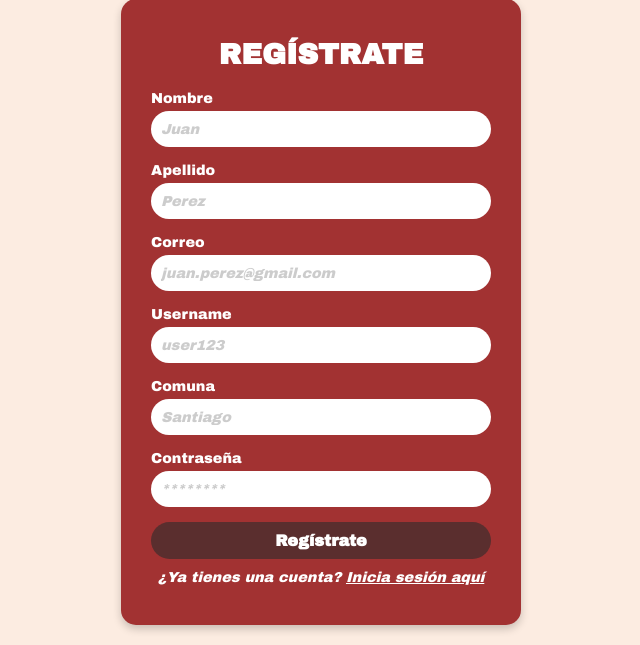
After one commit to Getsuki53/Bookswapp, a PHP site: page /registro.php in a window 1280 px wide. The commit adds this page. Shown: the part 189-834 px from the top of the page, without its empty margins (319-959 px from the left). Run offline with PHP 8.4, Linux system fonts and the light colour scheme.

Commit message:
Add files via upload
REGISTRO QUE SI FUNCIONA, M QUIERO MATAR

```diff
--- a/db.php
+++ b/db.php
@@ -1,13 +1,13 @@
 <?php
 $servername = "localhost";
-$username = "root"; // El usuario predeterminado en XAMPP
-$password = ""; // La contraseña predeterminada en XAMPP es vacía
-$dbname = "tu_base_de_datos"; // Cambia por el nombre de tu base de datos
+$username = "root";
+$password = "";
+$dbname = "bookswap";
 
-// Crear la conexión
+// Crear conexión
 $conn = new mysqli($servername, $username, $password, $dbname);
 
-// Comprobar la conexión
+// Verificar conexión
 if ($conn->connect_error) {
     die("Conexión fallida: " . $conn->connect_error);
 }
--- /dev/null
+++ b/home.php
@@ -0,0 +1 @@
+<h1> Hola <\h1>
--- /dev/null
+++ b/registro.php
@@ -0,0 +1,89 @@
+<?php
+// Inicia sesión y conecta a la base de datos
+session_start();
+include('db.php');
+
+// Verifica si el formulario fue enviado
+if ($_SERVER['REQUEST_METHOD'] == 'POST') {
+    // Recibe los datos del formulario
+    $nombre = $_POST['nombre'];
+    $apellido = $_POST['apellido'];
+    $correo = $_POST['correo'];
+    $username = $_POST['username'];
+    $comuna = $_POST['comuna'];
+    $contrasena = $_POST['password'];
+
+    // Elimina la encriptación de la contraseña
+    // $contrasena_hash = password_hash($contrasena, PASSWORD_DEFAULT);
+
+    // Inserta en la tabla Usuario
+    $sql_usuario = "INSERT INTO Usuario (usu_mail, usu_pass, T_usuario, Oculto)
+                    VALUES ('$correo', '$contrasena', 'Lector', 1)";
+    if ($conn->query($sql_usuario) === TRUE) {
+        // Inserta en la tabla Lector
+        $sql_lector = "INSERT INTO Lector (usu_nom, usu_apellido, usu_mail, usu_username, usu_comuna)
+                       VALUES ('$nombre', '$apellido', '$correo', '$username', '$comuna')";
+        if ($conn->query($sql_lector) === TRUE) {
+            // Redirige al login
+            header("Location: login.php");
+            exit();
+        } else {
+            echo "Error al registrar el usuario en Lector: " . $conn->error;
+        }
+    } else {
+        echo "Error al registrar el usuario en Usuario: " . $conn->error;
+    }
+}
+?>
+
+<!DOCTYPE html>
+<html lang="es">
+<head>
+    <meta charset="UTF-8">
+    <meta name="viewport" content="width=device-width, initial-scale=1.0">
+    <title>Regístrate - BookSwap</title>
+    <link rel="stylesheet" href="styles.css">
+    <link href="https://fonts.googleapis.com/css2?family=Archivo+Black&display=swap" rel="stylesheet">
+</head>
+<body>
+    <!-- Encabezado -->
+    <header>
+        <div class="logo">
+            <a href="index.php">
+                <img src="BookSwap-removebg-preview.png" alt="Logo de BookSwap" class="logo-img">
+            </a>
+        </div>
+        <div class="profile-icon">👤</div>
+    </header>
+
+    <!-- Contenido principal -->
+    <main>
+        <div class="form-container">
+            <h2>Regístrate</h2>
+            <form action="registro.php" method="POST">
+                <label for="nombre">Nombre</label>
+                <input type="text" id="nombre" name="nombre" placeholder="Juan" required>
+
+                <label for="apellido">Apellido</label>
+                <input type="text" id="apellido" name="apellido" placeholder="Perez" required>
+
+                <label for="correo">Correo</label>
+                <input type="email" id="correo" name="correo" placeholder="juan.perez@gmail.com" required>
+
+                <label for="username">Username</label>
+                <input type="text" id="username" name="username" placeholder="user123" required>
+
+                <label for="comuna">Comuna</label>
+                <input type="text" id="comuna" name="comuna" placeholder="Santiago" required>
+
+                <label for="password">Contraseña</label>
+                <input type="password" id="password" name="password" placeholder="********" required>
+
+                <button type="submit">Regístrate</button>
+            </form>
+
+            <p>¿Ya tienes una cuenta? <a href="login.php"><i>Inicia sesión aquí</i></a></p>
+        </div>
+    </main>
+</body>
+</html>
--- a/styles.css
+++ b/styles.css
@@ -186,6 +186,79 @@ main {
     text-decoration: underline;
 }
 
+/* Estilo del contenedor central */
+.form-container {
+    background-color: #A23232; /* Fondo rojo vino */
+    border-radius: 15px;
+    padding: 40px 30px;
+    box-shadow: 0 4px 8px rgba(0, 0, 0, 0.2);
+    max-width: 400px;
+    width: 100%;
+    text-align: center;
+    color: #fff;
+    font-family: 'Archivo Black', sans-serif;
+}
+
+/* Títulos del formulario */
+.form-container h2 {
+    font-size: 1.8rem;
+    margin-bottom: 20px;
+    text-transform: uppercase;
+    font-weight: bold;
+}
+
+/* Etiquetas y campos del formulario */
+.form-container label {
+    display: block;
+    margin-bottom: 5px;
+    font-size: 0.9rem;
+    text-align: left;
+}
+
+.form-container input {
+    width: 100%;
+    padding: 10px;
+    margin-bottom: 15px;
+    border: none;
+    border-radius: 20px;
+    font-size: 0.9rem;
+    color: #5A2E2E; /* Texto oscuro */
+    font-style: italic;
+}
+
+.form-container input::placeholder {
+    color: #ccc;
+    font-style: italic;
+}
+
+.form-container button {
+    background-color: #5A2E2E; /* Botón marrón oscuro */
+    color: #fff;
+    padding: 10px;
+    border: none;
+    border-radius: 20px;
+    width: 100%;
+    font-size: 1rem;
+    cursor: pointer;
+    font-weight: bold;
+}
+
+.form-container button:hover {
+    background-color: #8C2626; /* Hover efecto */
+}
+
+.form-container p {
+    margin-top: 10px;
+    font-size: 0.9rem;
+    font-style: italic;
+}
+
+.form-container p a {
+    color: #fff;
+    text-decoration: underline;
+}
+
+
 /* Responsividad */
 @media (max-width: 768px) {
     .content {
```
Also changed, not shown: index.php (added, +54 -0 lines), login.php (added, +83 -0 lines).
